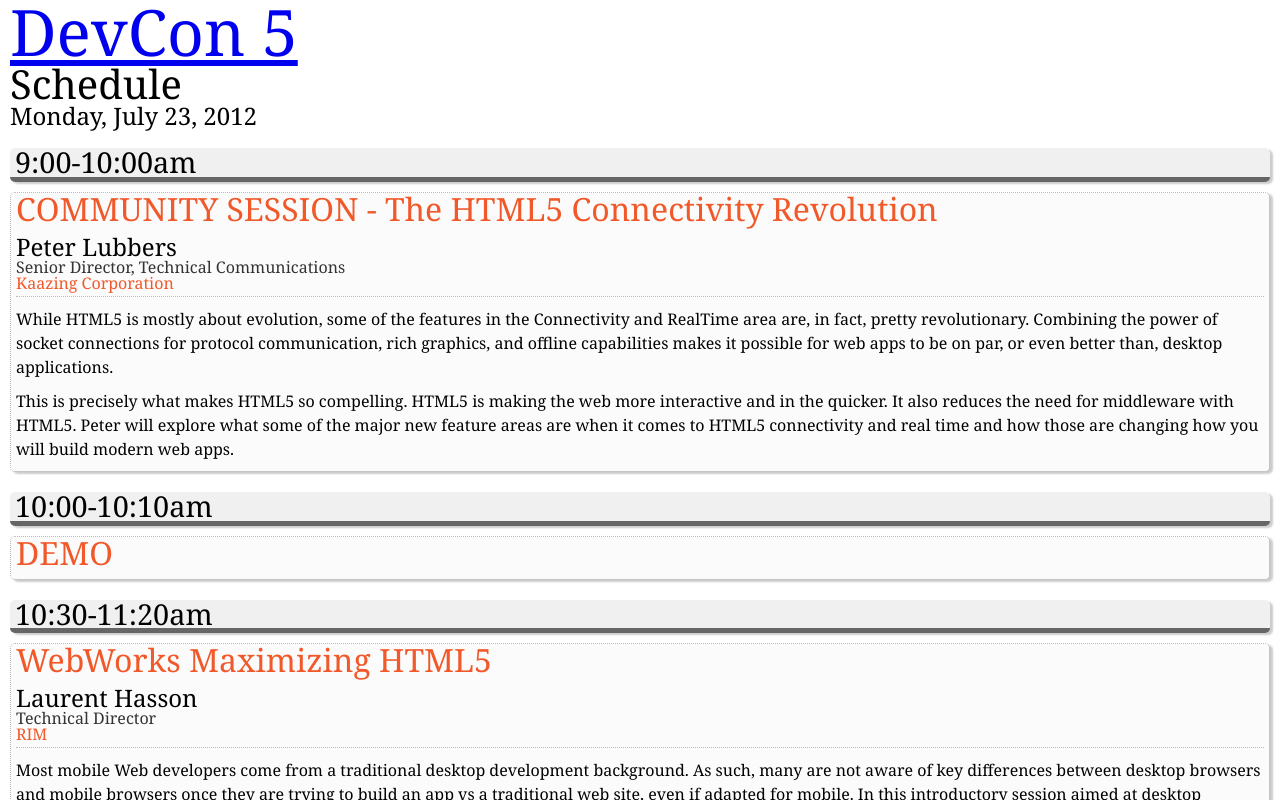
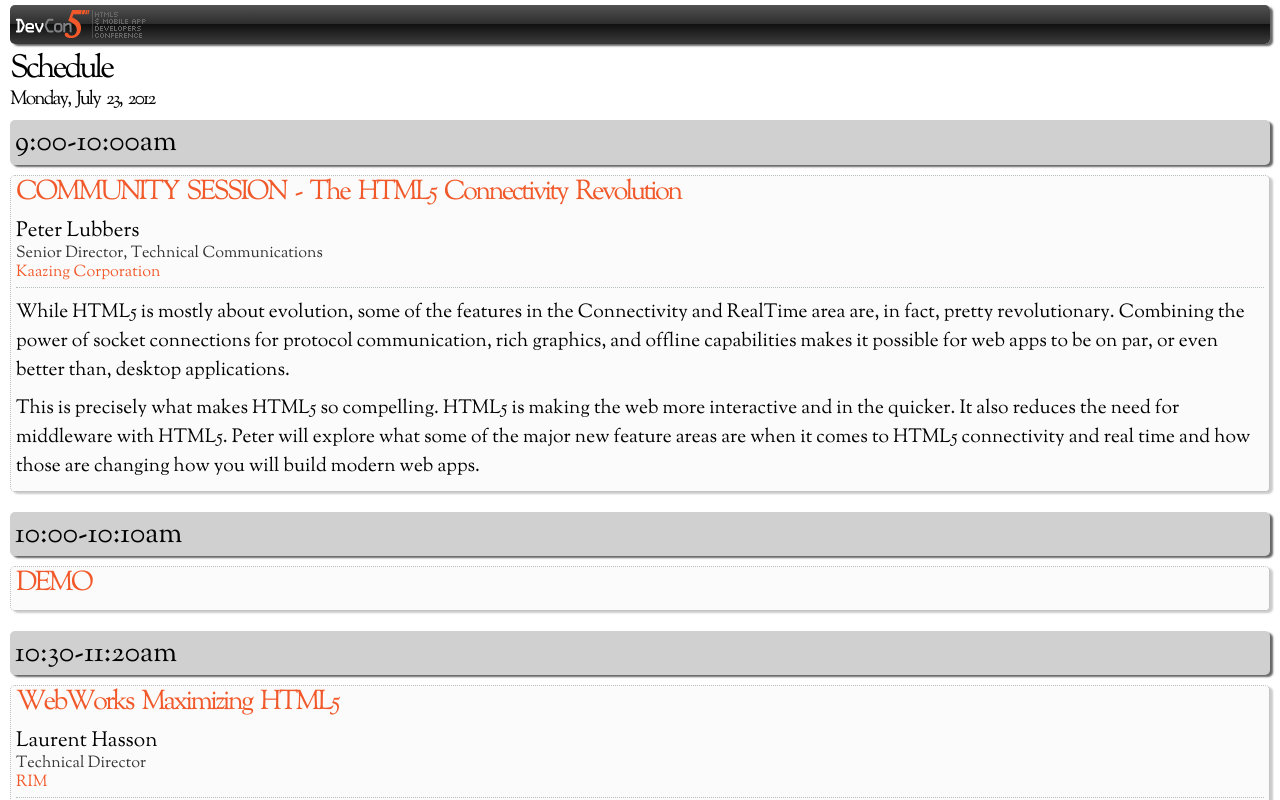
Before and after one commit to tpryan/DevCon-5-Mobile-Schedule, a plain HTML site: page index.html in a window 1280 px wide. Shown: the top 800 px of the page. Drawn offline with Linux system fonts and the light colour scheme.

Commit message:
Multipel display tweaks.

```diff
--- a/css/main.scss
+++ b/css/main.scss
@@ -1,40 +1,78 @@
 @import 'all';
 @import 'meyer-reset';
+
+@include fontface("fonts","GoudyStM-webfont");
+
 
 $orange: #F1592A;
 $grey: #333333;
 $bordercolor: #B5BDBF;
-$bggrey: #F0F0F0;
+$bggrey: #D0D0D0;
 $articlebg: #FBFBFB;
 
 body{
-	font-family: Cambria,'Palatino Linotype','Book Antiqua','URW Palladio L',serif;
+	font-family: "GoudyStM-webfont", Cambria,'Palatino Linotype','Book Antiqua','URW Palladio L',serif;
 	margin: 0 10px;
+	line-height: 1.2;
+
 }
 
 h1{
 	font-size: 4em;
+	letter-spacing: -.1em;
+	word-spacing: .2em;
+}
+
+h1#logo{
+	margin-left: 5px;
+	width: 164px; height: 39px;
+	background: url("logo.png");
+	background-repeat: no-repeat;
+	text-indent: -9999px;
 }
 
 h2{
-	font-size: 2.5em;
+	font-size: 2em;
+	margin-top: 5px;
+	letter-spacing: -.1em;
+	word-spacing: .2em;
 }
 
 h3{
-	font-size: 1.5em;
+	font-size: 1.2em;
+	letter-spacing: -.1em;
+	word-spacing: .2em;
+}
+
+header{
+	margin-top: 5px;
+	@include border-radius(5px);
+	@include box-shadow(3px, 2px, 2px, #666666);
+	background: #525252; /* Old browsers */
+	background: -moz-linear-gradient(top, #525252 0%, #2c2c2c 50%, #101010 50%, #373737 94%); /* FF3.6+ */
+	background: -webkit-gradient(linear, left top, left bottom, color-stop(0%,#525252), color-stop(50%,#2c2c2c), color-stop(50%,#101010), color-stop(94%,#373737)); /* Chrome,Safari4+ */
+	background: -webkit-linear-gradient(top, #525252 0%,#2c2c2c 50%,#101010 50%,#373737 94%); /* Chrome10+,Safari5.1+ */
+	background: -o-linear-gradient(top, #525252 0%,#2c2c2c 50%,#101010 50%,#373737 94%); /* Opera11.10+ */
+	background: -ms-linear-gradient(top, #525252 0%,#2c2c2c 50%,#101010 50%,#373737 94%); /* IE10+ */
+	filter: progid:DXImageTransform.Microsoft.gradient( startColorstr='#525252', endColorstr='#373737',GradientType=0 ); /* IE6-9 */
+	background: linear-gradient(top, #525252 0%,#2c2c2c 50%,#101010 50%,#373737 94%); /* W3C */
 }
 
 section{
 	margin: 20px 0 20px 0 ;
 
+	&:first-of-type{
+		margin: 10px 0 20px 0 ;
+	}
+
 	header{
+		background: none;
 		background-color: $bggrey;
 		font-size: 1.8em;
-		border-bottom: 5px solid #666666;
 		@include border-radius(5px);
-		@include box-shadow(3px, 2px, 2px, #CCCCCC);
+		@include box-shadow(3px, 2px, 2px, #666666);
 		margin-bottom: 10px;
-		padding: 0 5px;
+		padding: 5px 5px;
 	}
 
 	article{
@@ -49,12 +87,12 @@ section{
 		p{
 			margin: 10px 0;
 			line-height: 1.5;
-			font-size: 1.20pxem;
+			font-size: 1.2em;
 		}
 
 		h1{
 			color: $orange;
-			font-size: 2em;
+			font-size: 1.7em;
 			margin-bottom: 10px;
 		}
 
@@ -63,7 +101,7 @@ section{
 			padding-bottom: 5px;
 			border-bottom: 1px dotted $bordercolor;
 			.name{
-				font-size: 1.5em;
+				font-size: 1.3em;
 			}
 
 			.title{
```
Also changed, not shown: css/main.css.
